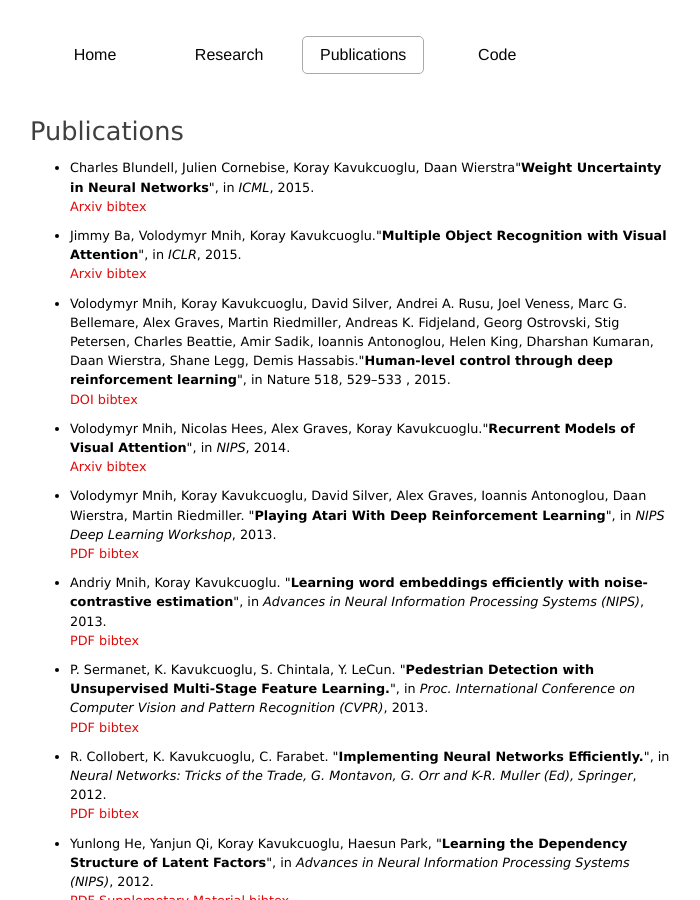
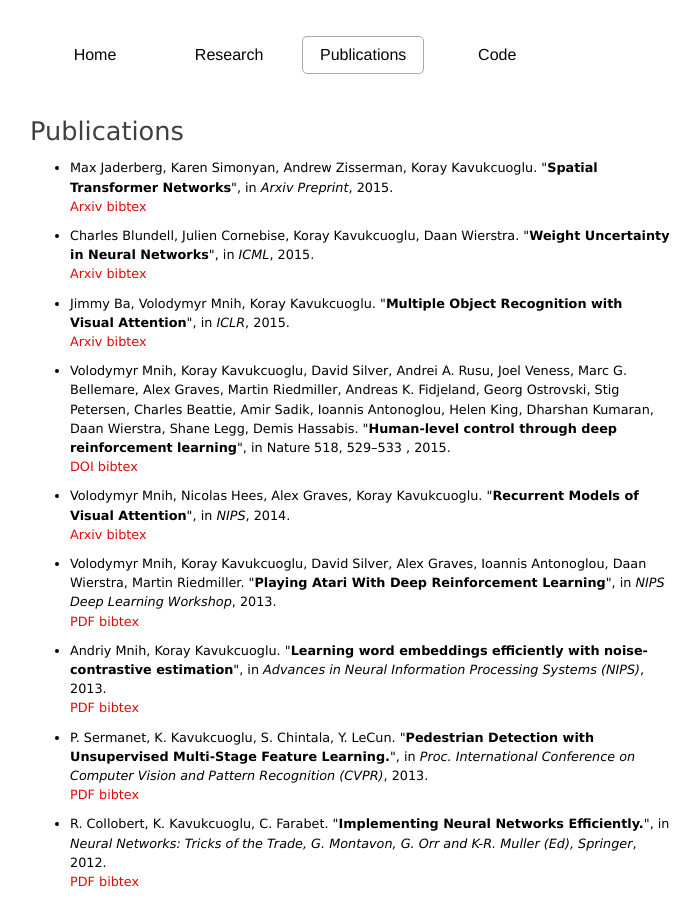
Before and after one commit to koraykv/koraykv.github.com, a Jekyll site: the page built from publications.md, in a window 1280 px wide and 900 px high. Shown: the whole window, without its empty margins (290-990 px from the left). Built offline with Jekyll 4.4.1, drawn with Linux system fonts in a browser that asks for light colours.

Commit message:
Update publications.md

```diff
--- a/publications.md
+++ b/publications.md
@@ -10,7 +10,24 @@ id: publications
 <ul>
 
 <li>
-<div id="blundell-uncertainty-2015">Charles Blundell, Julien Cornebise, Koray Kavukcuoglu, Daan Wierstra"<B>Weight Uncertainty in Neural Networks</B>", in <EM>ICML</EM>, 2015.
+<div id="jaderberg-transformer-2015">Max Jaderberg, Karen Simonyan, Andrew Zisserman, Koray Kavukcuoglu. "<B>Spatial Transformer Networks</B>", in <EM>Arxiv Preprint</EM>, 2015.
+
+<br>
+<a href="http://arxiv.org/pdf/1506.02025.pdf">Arxiv</a>
+<a href="#" onclick="toggle_visibility('bib-jaderberg-transformer-2015');return false;">bibtex</a>
+</div>
+<div class="bibtex" id="bib-jaderberg-transformer-2015" >
+<pre><code>@incollection{jaderberg-transformer-2015,
+  title={Spatial Transformer Networks},
+  author={Jaderberg, Max and Simonyan, Karen and Zisserman, Andrew and Kavukcuoglu, Koray},
+  journal={arXiv preprint arXiv:1506.02025},
+  year={2015}
+}
+</code></pre></div>
+</li>
+
+<li>
+<div id="blundell-uncertainty-2015">Charles Blundell, Julien Cornebise, Koray Kavukcuoglu, Daan Wierstra. "<B>Weight Uncertainty in Neural Networks</B>", in <EM>ICML</EM>, 2015.
 
 <br>
 <a href="http://arxiv.org/pdf/1505.05424.pdf">Arxiv</a>
@@ -27,7 +44,7 @@ id: publications
 </li>
 
 <li>
-<div id="ba-attention-2015">Jimmy Ba, Volodymyr Mnih, Koray Kavukcuoglu."<B>Multiple Object Recognition with Visual Attention</B>", in <EM>ICLR</EM>, 2015.
+<div id="ba-attention-2015">Jimmy Ba, Volodymyr Mnih, Koray Kavukcuoglu. "<B>Multiple Object Recognition with Visual Attention</B>", in <EM>ICLR</EM>, 2015.
 
 <br>
 <a href="http://arxiv.org/pdf/1412.7755.pdf">Arxiv</a>
@@ -45,7 +62,7 @@ id: publications
 
 
 <li>
-<div id="mnih-dqn-2015">Volodymyr Mnih, Koray Kavukcuoglu, David Silver, Andrei A. Rusu, Joel Veness, 	Marc G. Bellemare,	Alex Graves,	Martin Riedmiller,	Andreas K. Fidjeland,	Georg Ostrovski,	Stig Petersen,	Charles Beattie,	Amir Sadik,	Ioannis Antonoglou,	Helen King,	Dharshan Kumaran,	Daan Wierstra,	Shane Legg, Demis Hassabis."<B>Human-level control through deep reinforcement learning</B>", in Nature 518, 529–533 , 2015.
+<div id="mnih-dqn-2015">Volodymyr Mnih, Koray Kavukcuoglu, David Silver, Andrei A. Rusu, Joel Veness, 	Marc G. Bellemare,	Alex Graves,	Martin Riedmiller,	Andreas K. Fidjeland,	Georg Ostrovski,	Stig Petersen,	Charles Beattie,	Amir Sadik,	Ioannis Antonoglou,	Helen King,	Dharshan Kumaran,	Daan Wierstra,	Shane Legg, Demis Hassabis. "<B>Human-level control through deep reinforcement learning</B>", in Nature 518, 529–533 , 2015.
 
 <br>
 <a href="http://dx.doi.org/10.1038/nature14236">DOI</a>
@@ -77,7 +94,7 @@ id: publications
 </li>
 
 <li>
-<div id="mnih-attention-2014">Volodymyr Mnih, Nicolas Hees, Alex Graves, Koray Kavukcuoglu."<B>Recurrent Models of Visual Attention</B>", in <EM>NIPS</EM>, 2014.
+<div id="mnih-attention-2014">Volodymyr Mnih, Nicolas Hees, Alex Graves, Koray Kavukcuoglu. "<B>Recurrent Models of Visual Attention</B>", in <EM>NIPS</EM>, 2014.
 
 <br>
 <a href="http://arxiv.org/pdf/1406.6247.pdf">Arxiv</a>
```
